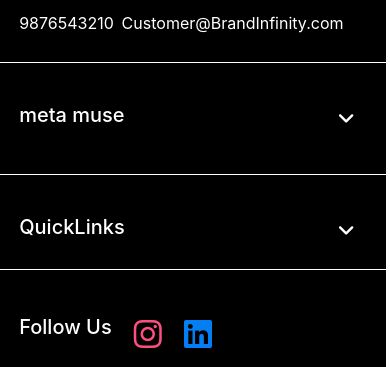
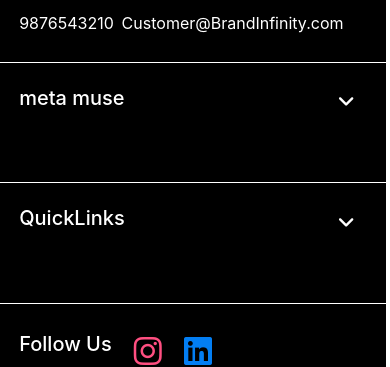
Before and after one commit to Rupam-B/Appscrip-task-Rupam, a React (Create React App) app: page / in a window 390 px wide. Shown: the part 766-1133 px from the top of the page. Built offline with nearby package versions, Linux system fonts and the light colour scheme; no server answers.

Commit message:
footer modified 6

```diff
--- a/src/components/Footer/FooterStyle.css
+++ b/src/components/Footer/FooterStyle.css
@@ -139,6 +139,7 @@
         padding-right: 8vw;
         align-items: center;
         position: relative;
+        padding-bottom: 7vh;
     }
     .meta-muse-mobile-footer-line{
         display: block;
@@ -157,6 +158,7 @@
         align-items: center;
         position: relative;
         padding-left: 5vw;
+        padding-bottom: 7vh;
     }
     .quick-links-mobile-footer-line{
         display: block;
```
